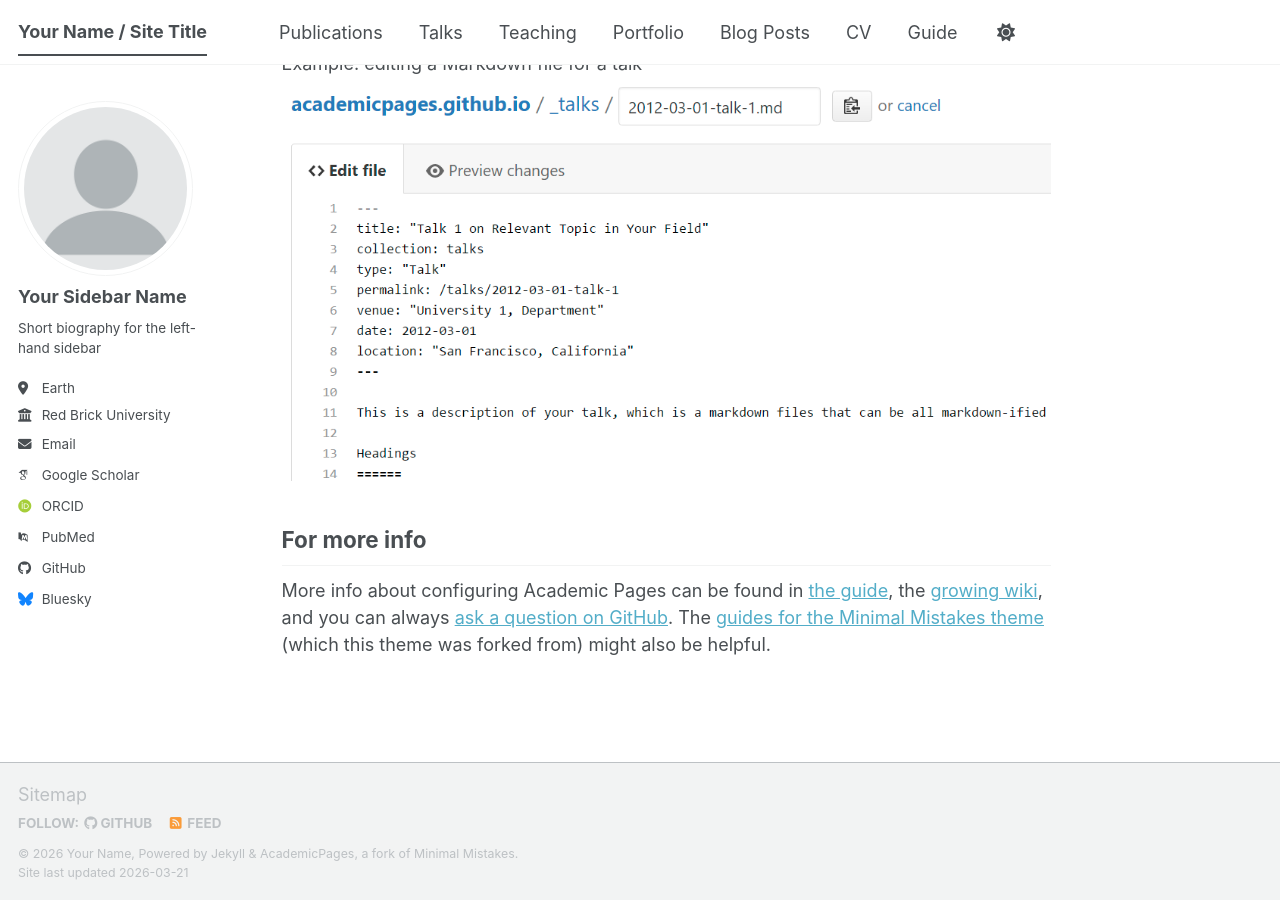
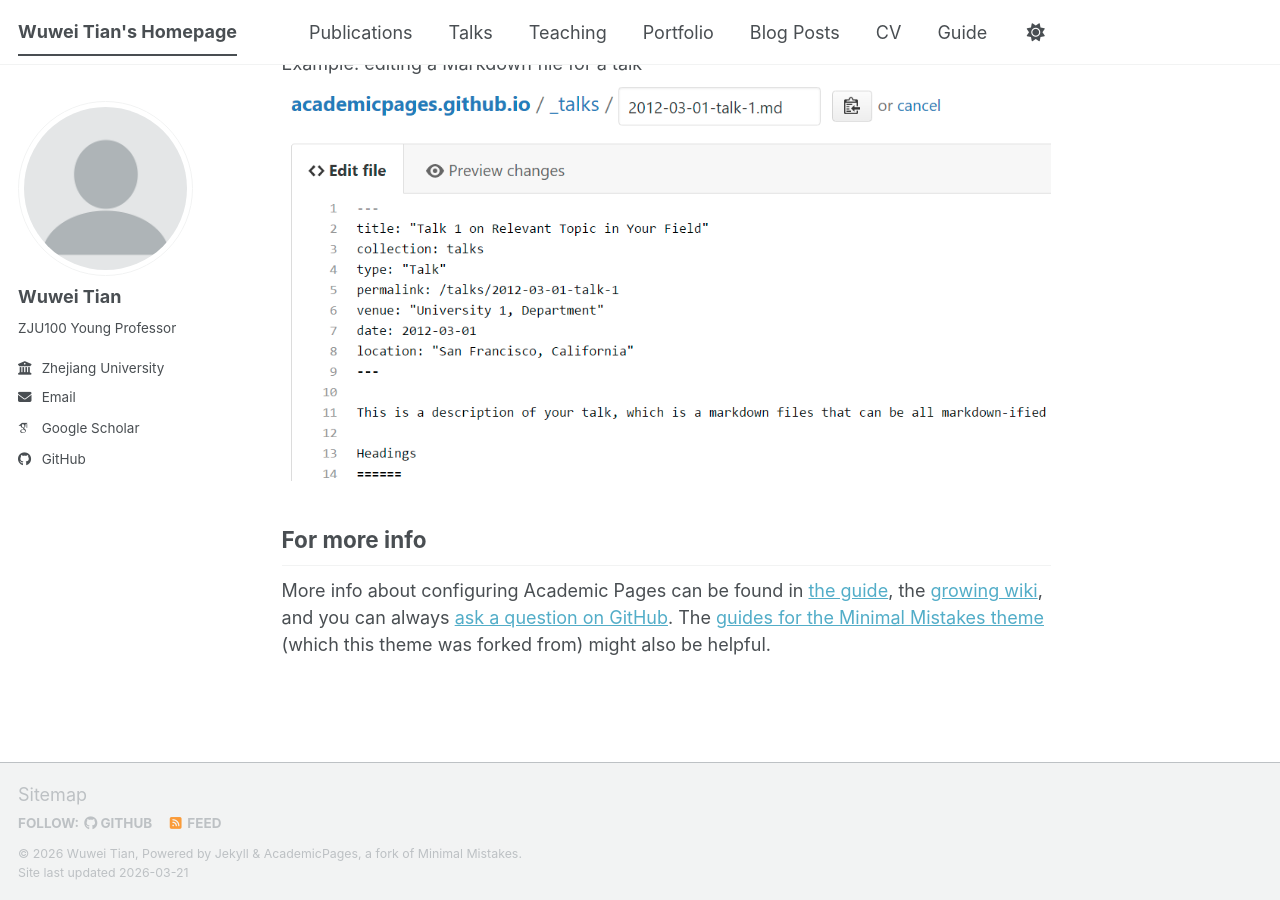
Before and after one commit to wuweitian-zju/wuweitian-zju.github.io, a Jekyll site: the page built from _pages/about.md, in a window 1280 px wide and 900 px high, scrolled down 2720 px. Built offline with Jekyll 4.4.1, drawn with Linux system fonts in a browser that asks for light colours; some web fonts are replaced; a script bundle is joined from its source files by our own code; library files that are not in the unit come from our copies.

Commit message:
Update _config.yml

```diff
--- a/_config.yml
+++ b/_config.yml
@@ -9,14 +9,14 @@
 # Basic Site Settings
 locale                   : "en-US"
 site_theme               : "default" # The available themes options are "default", "air", "sunrise", "mint", "dirt" and "contrast"
-title                    : "Your Name / Site Title"
+title                    : "Wuwei Tian's Homepage"
 title_separator          : "-"
-name                     : &name "Your Name"
-description              : &description "Your Name's academic portfolio"   # Update this with a general description of your site, this is the default if not overridden by a page
-url                      : https://academicpages.github.io # The base hostname & protocol for your site e.g. "https://[your GitHub username].github.io",
+name                     : &name "Wuwei Tian"
+description              : &description "Personal Description"   # Update this with a general description of your site, this is the default if not overridden by a page
+url                      : https://wuweitian-zju.github.io # The base hostname & protocol for your site e.g. "https://[your GitHub username].github.io",
                                                            # or if you already have some other page hosted on Github then use "https://[your GitHub username].github.io/[Your Repo Name]"
 baseurl                  : "" # the subpath of your site, e.g. "/blog"
-repository               : "academicpages/academicpages.github.io"
+repository               : "wuweitian-zju/wuweitian-zju.github.io"
 
 # Site Author - The following control what appear as part of the author content on the side bar.
 #               If a field is blank the icon and link will not appear, otherwise it will be shown.
@@ -24,24 +24,25 @@ repository               : "academicpages/academicpages.github.io"
 author:
   # Biographic information
   avatar           : "profile.png"
-  name             : "Your Sidebar Name"
-  pronouns         : # example: "she/her"
-  bio              : "Short biography for the left-hand sidebar"
-  location         : "Earth"
-  employer         : "Red Brick University"
-  uri              : # URL
-  email            : "none@example.org"
+  name             : "Wuwei Tian"
+  pronouns         : #
+  bio              : "ZJU100 Young Professor"
+  #location         : "Ningbo, China"
+  location_long    : [ 'Ningbo Campus', 'Zhejiang University']
+  employer         : "Zhejiang University"
+  uri              : #
+  email            : "sonder@zju.edu.cn"
 
-  # Academic websites
+  # Academic websites 补充
   academia         : # URL
   arxiv            : # URL - Update with the correct link to your profile
   googlescholar    : "https://scholar.google.com/citations?user=PS_CX0AAAAAJ"
   inspire-hep      : # URL
   impactstory      : # URL
-  orcid            : "https://orcid.org/yourorcidurl"
+  orcid            : #
   semantic         : # URL
   ssrn             : # URL
-  pubmed           : "https://www.ncbi.nlm.nih.gov/pubmed/?term=john+snow"
+  pubmed           : #"https://www.ncbi.nlm.nih.gov/pubmed/?term=john+snow"
   researchgate     : # URL
   scopus           : # URL
   zotero           : # URL
@@ -51,13 +52,13 @@ author:
   bitbucket        : # Username - Update with your username on the site
   codepen          : # Username
   dribbble         : # Username
-  github           : "academicpages"
+  github           : "wuweitian-zju"
   kaggle           : # Username
   stackoverflow    : # User number or user number and name (i.e., use "1" or "1/jeff-atwood")
 
   # Social media
   artstation       : # Username
-  bluesky          : "bsky.app" # Replace this with you Bluesky username
+  bluesky          : # Replace this with you Bluesky username
   facebook         : # Username
   flickr           : # Username
   foursquare       : # Username
@@ -74,7 +75,7 @@ author:
   steam            : # Username
   telegram         : # URL
   tumblr           : # Username
-  twitter          : # Username for X / Twitter
+  twitter          : # Username
   vine             : # Username
   weibo            : # Username
   wikipedia        : # Username
@@ -85,11 +86,13 @@ author:
 # Publication Category - The following the list of publication categories and their headings
 publication_category:
   books:
-    title: 'Books'
+    title: 'Books & Chapters'
   manuscripts:
     title: 'Journal Articles'
   conferences:
     title: 'Conference Papers'
+  # patents:
+  #   title: 'Patents'
 
 # Site Settings
 teaser                   :  # filename of teaser fallback teaser image placed in /images/ for social media previews
@@ -103,7 +106,7 @@ comments:
   disqus:
     shortname            :
   discourse:
-    server               : # https://meta.discourse.org/t/embedding-discourse-comments-via-javascript/31963 , e.g.: meta.discourse.org
+    server               :
   facebook:
     appid                :
     num_posts            : # 5 (default)
```
